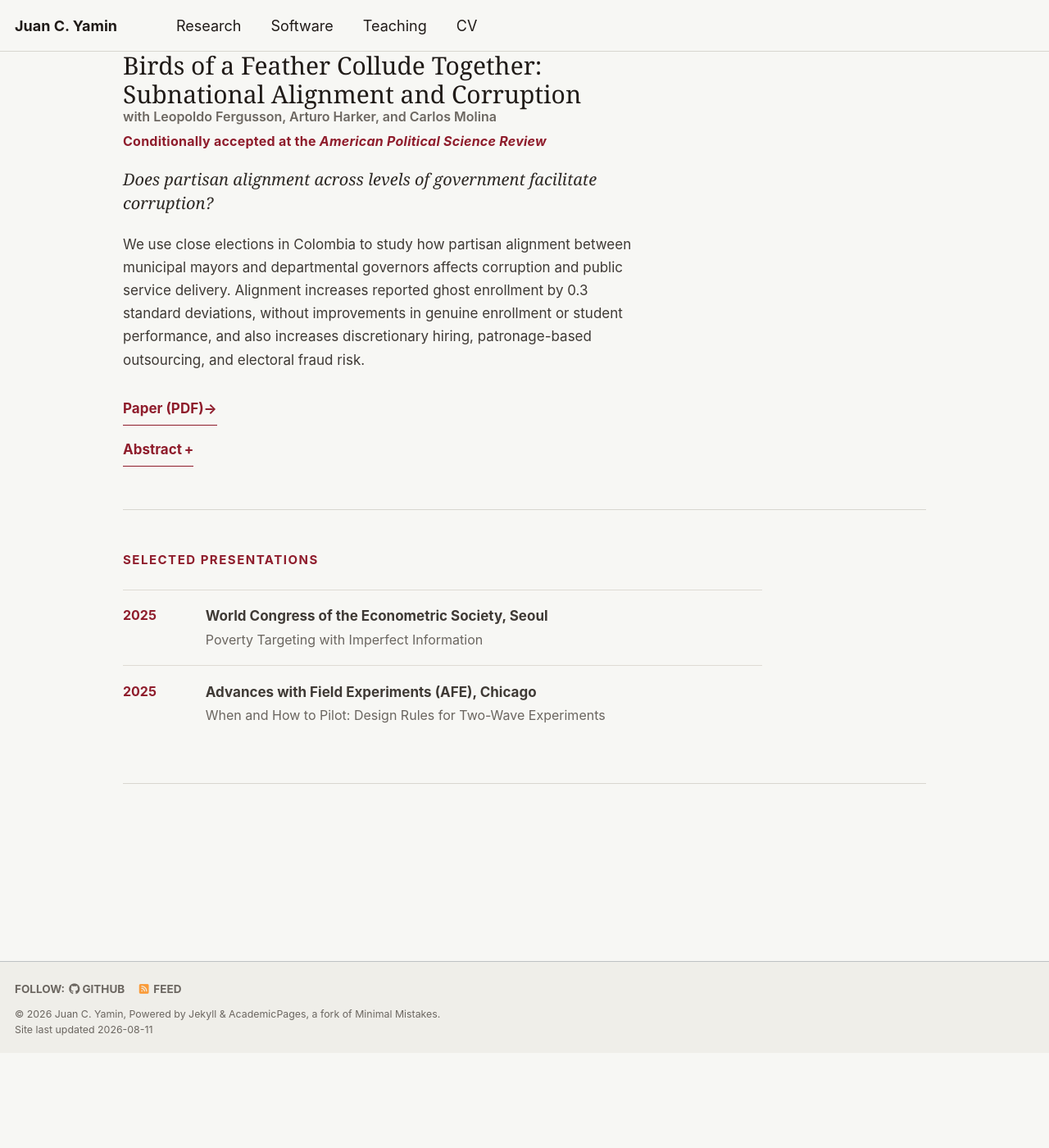
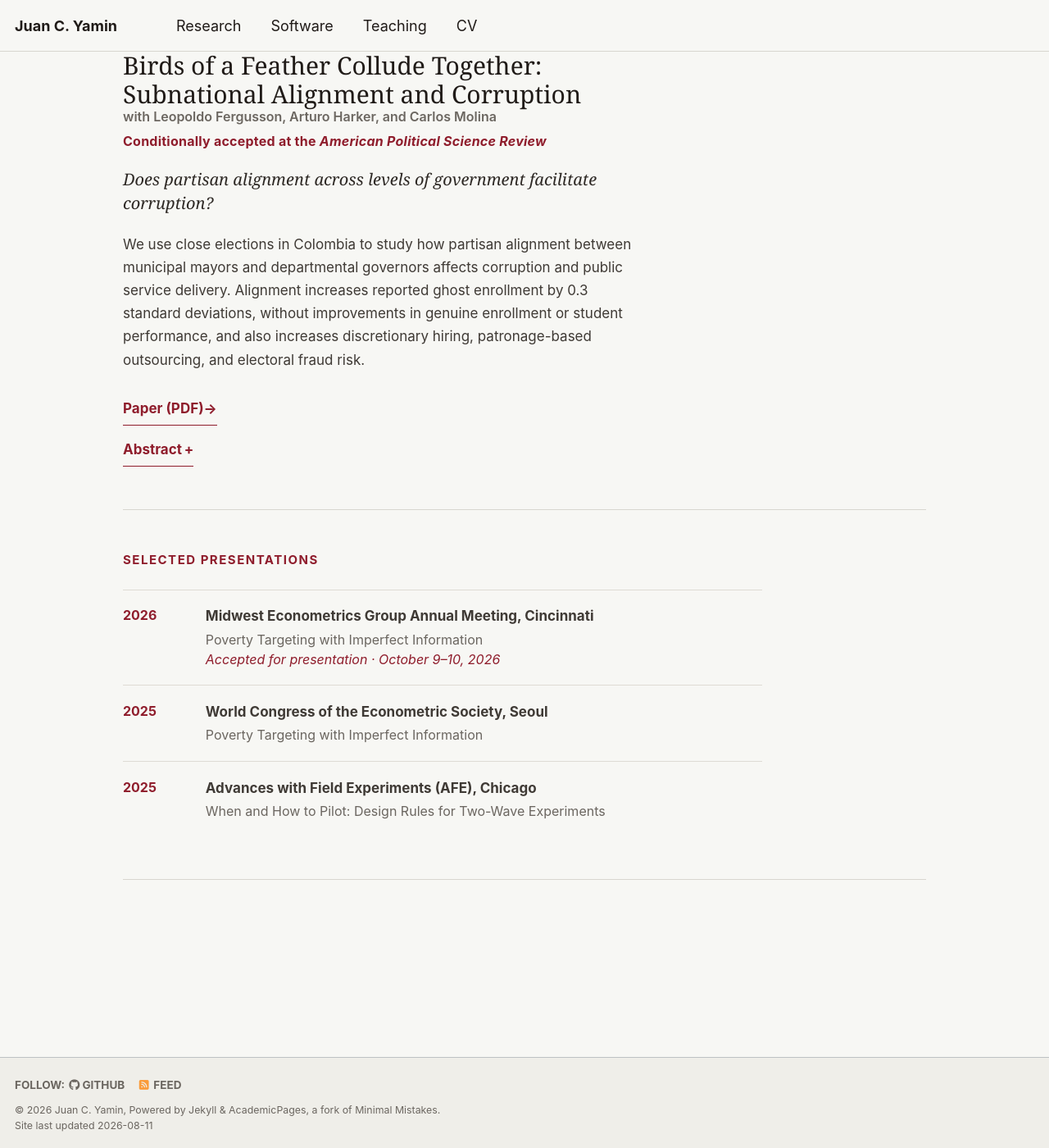
Before and after one commit to juancyamin/juancyamin.github.io, a Jekyll site: the page built from _pages/research.md, in a window 1280 px wide and 1400 px high, scrolled down 2478 px. Shown: the whole window at 82% size. Built offline with Jekyll 4.4.1, drawn with Linux system fonts in a browser that asks for light colours; before the commit the page ends 3762 px from its top, so only the background shows below that.

Commit message:
Add MEG 2026 presentation

```diff
--- a/_pages/research.md
+++ b/_pages/research.md
@@ -305,6 +305,11 @@ description: "Econometric research by Juan C. Yamin on policy targeting, experim
     margin: 0;
   }
 
+  .page__content .r2 .r2-presentation-note {
+    color: #8f1d2c;
+    font-style: italic;
+  }
+
   @media (max-width: 780px) {
     .page__content .r2-header {
       padding: 2.75rem 0 2.3rem;
@@ -509,6 +514,16 @@ description: "Econometric research by Juan C. Yamin on policy targeting, experim
 
     <div class="r2-presentations">
       <div class="r2-presentation-row">
+        <p class="r2-year">2026</p>
+        <div>
+          <p class="r2-venue">Midwest Econometrics Group Annual Meeting, Cincinnati</p>
+          <p class="r2-talk">
+            Poverty Targeting with Imperfect Information<br>
+            <span class="r2-presentation-note">Accepted for presentation &middot; October 9&ndash;10, 2026</span>
+          </p>
+        </div>
+      </div>
+      <div class="r2-presentation-row">
         <p class="r2-year">2025</p>
         <div>
           <p class="r2-venue">World Congress of the Econometric Society, Seoul</p>
```
Also changed, not shown: 2 other files.
